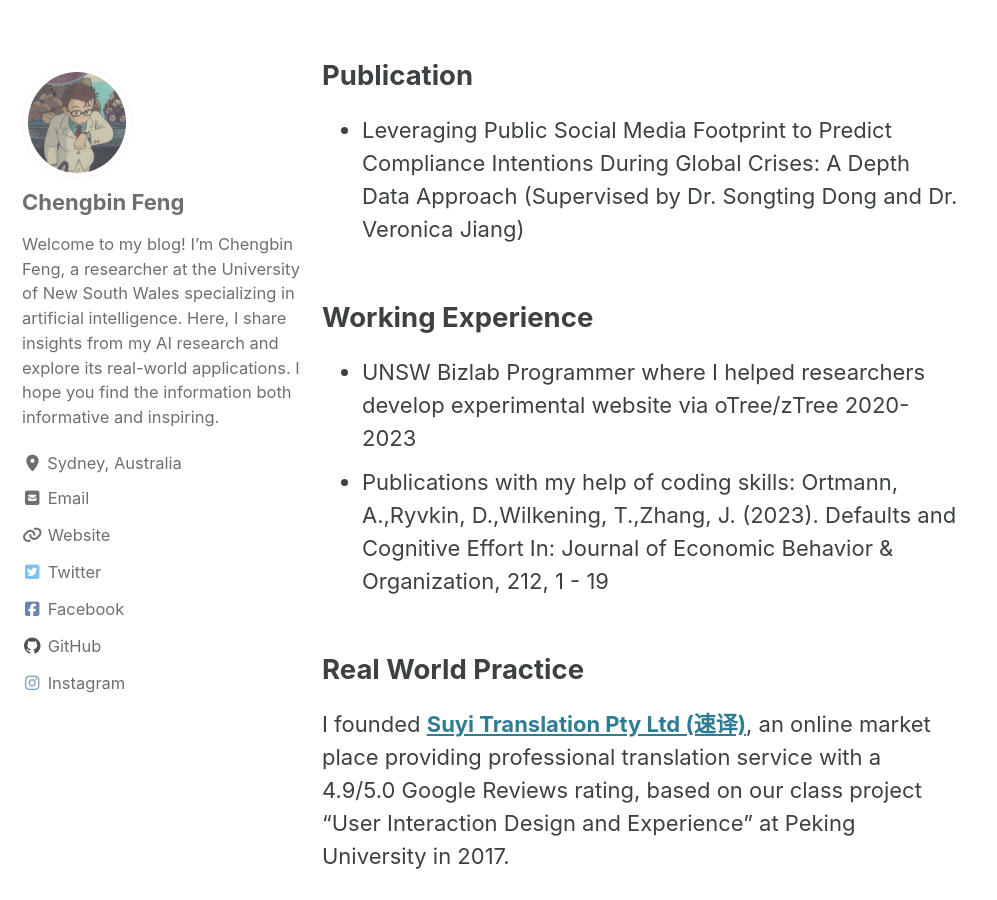
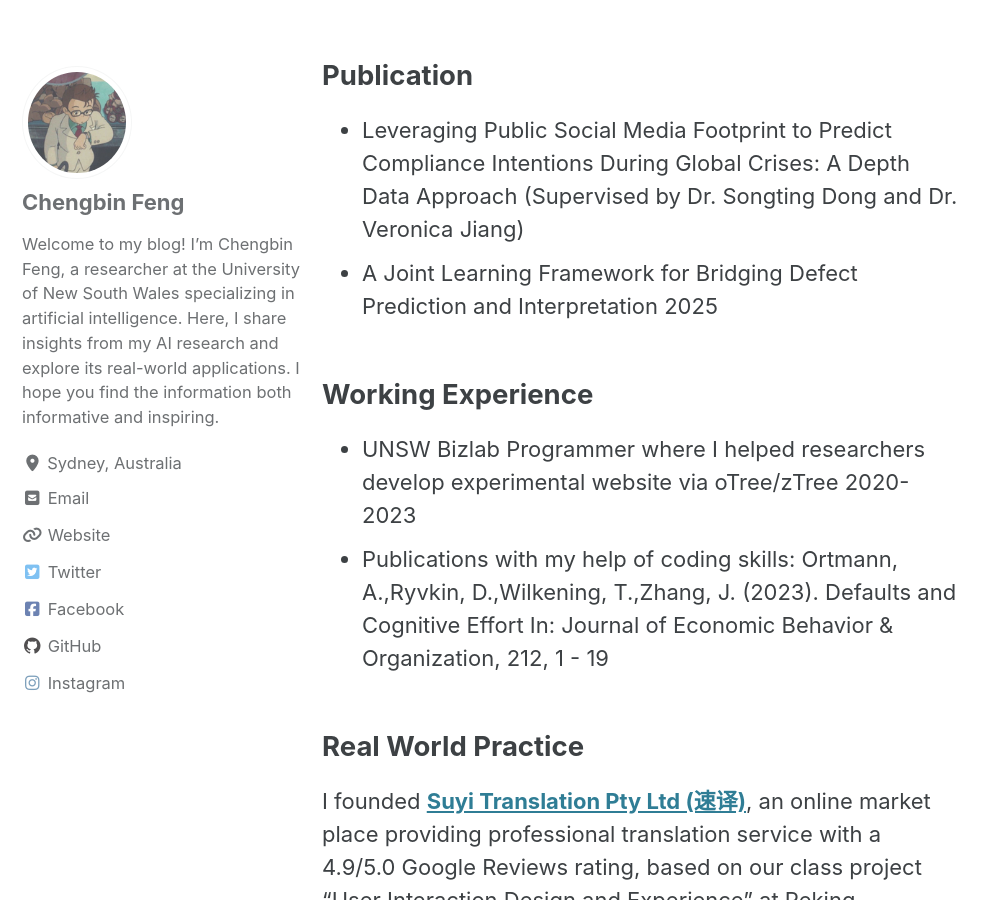
Before and after one commit to kfengc27/kfengc27.github.io, a Jekyll site: the page built from index.md, in a window 1280 px wide and 900 px high, scrolled down 1355 px. Shown: the whole window, without its empty margins (0-997 px from the left). Built offline with Jekyll 4.4.1, drawn with Linux system fonts in a browser that asks for light colours; cached includes are drawn as plain includes.

Commit message:
Update index.md

```diff
--- a/index.md
+++ b/index.md
@@ -29,6 +29,7 @@ I have a passion for exploring the world through the lenses of mathematics and c
 
 ## Publication
 - Leveraging Public Social Media Footprint to Predict Compliance Intentions During Global Crises: A Depth Data Approach (Supervised by Dr. Songting Dong and Dr. Veronica Jiang)
+- A Joint Learning Framework for Bridging Defect Prediction and Interpretation 2025
 
 ## Working Experience
 - UNSW Bizlab Programmer where I helped researchers develop experimental website via oTree/zTree 2020-2023
```
